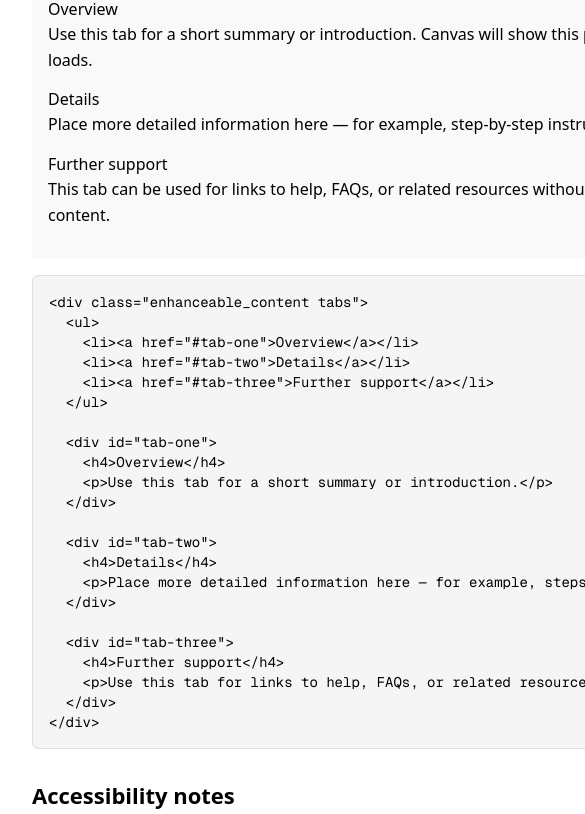
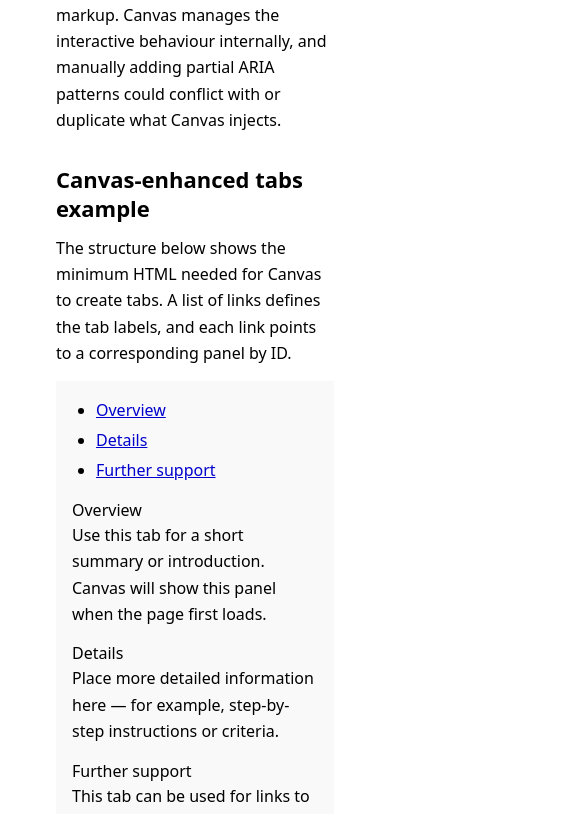
Before and after one commit to Karl-Horning/canvas, a Next.js app: page /canvas-components/tabs in a window 390 px wide. Shown: the part 714-1528 px from the top of the page, 585 px wide, since content can reach past the window. Built offline with nearby package versions, Linux system fonts and the light colour scheme.

Commit message:
fix: make `CodeBlock` responsive

```diff
--- a/app/layout.tsx
+++ b/app/layout.tsx
@@ -30,8 +30,8 @@
         >
             <body className="min-h-full flex">
                 <Sidebar />
-                <main className="m-auto">
-                    <div className="flex-1 min-w-0">{children}</div>
+                <main className="flex-1 min-w-0 p-6">
+                    <div className="max-w-3xl mx-auto">{children}</div>
                 </main>
             </body>
         </html>
--- a/components/CodeBlock.tsx
+++ b/components/CodeBlock.tsx
@@ -38,8 +38,8 @@
     };
 
     return (
-        <div className="relative mb-4">
-            <pre className="bg-[#f5f5f5] border border-[#ddd] rounded-md p-4 pr-20 overflow-x-auto text-sm font-mono whitespace-pre">
+        <div className="relative mb-4 overflow-x-auto rounded-md border border-[#ddd]">
+            <pre className="bg-[#f5f5f5] p-4 pr-20 m-0 text-sm font-mono whitespace-pre w-max min-w-full">
                 <code>{children}</code>
             </pre>
             <button
```
